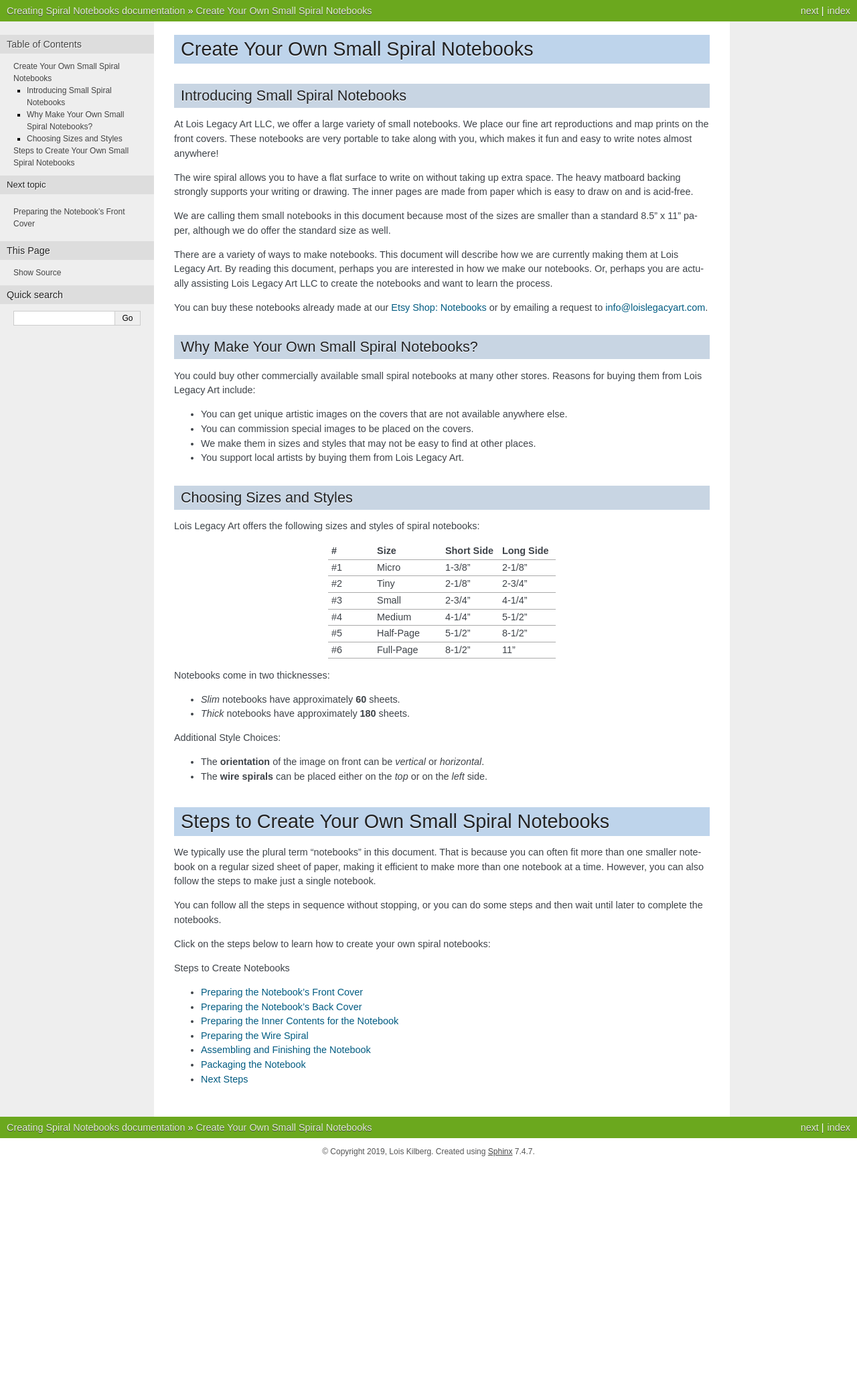
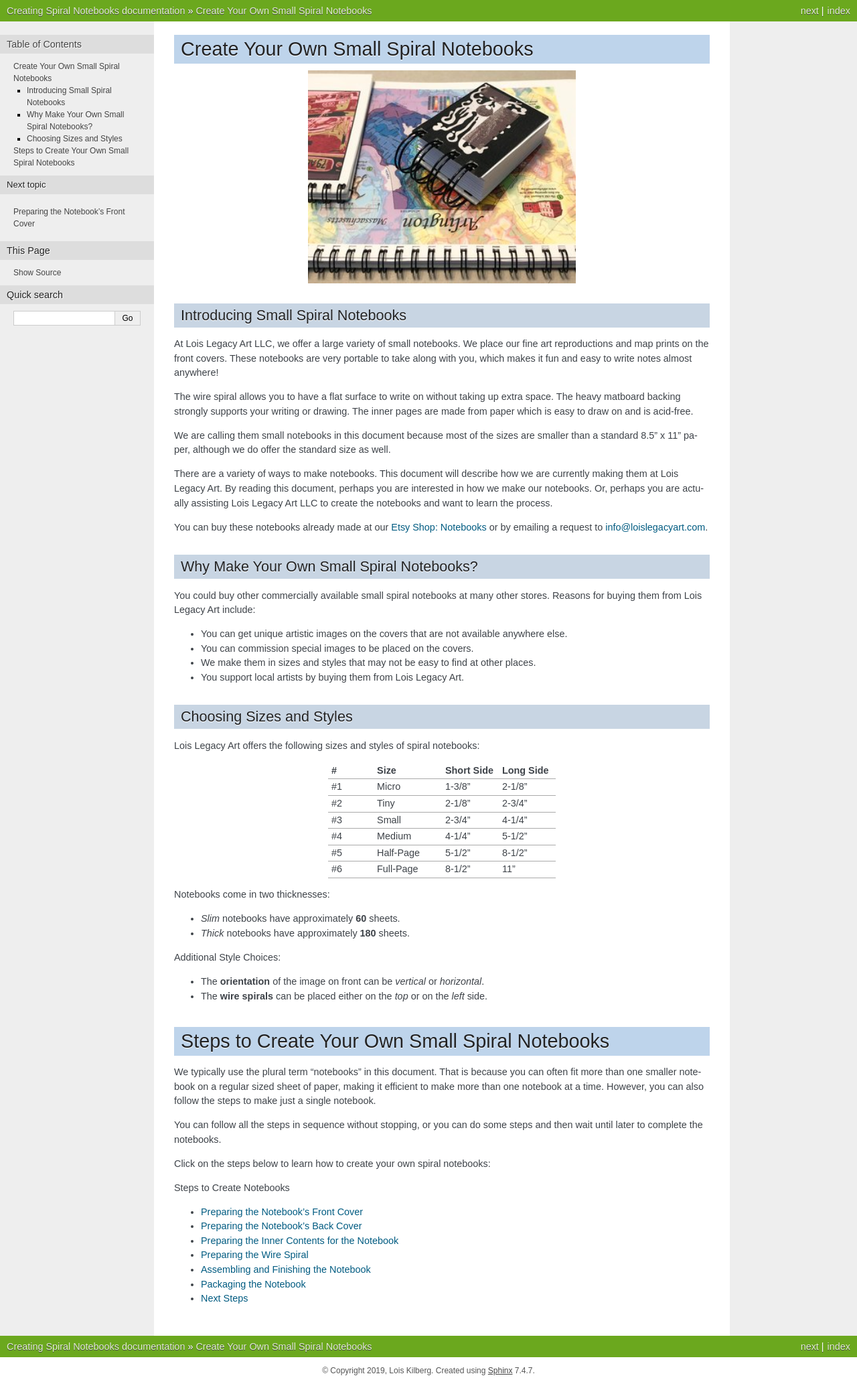
Before and after one commit to loiskilberg/create_spiral_notebook, a Sphinx documentation site: the page built from source/index.rst, in a window 1280 px wide. Shown: the whole page at 67% size. Built offline with Sphinx 7.4.7, drawn with Linux system fonts in a browser that asks for light colours; pages that are not in the unit, such as notebooks, are missing from menus; before the commit the page ends 1739 px from its top, so only the background shows below that.

Commit message:
fix image

```diff
--- a/source/index.rst
+++ b/source/index.rst
@@ -3,9 +3,9 @@ Create Your Own Small Spiral Notebooks
 
 
 .. image:: images/photo_notebooks.jpg
-         :name: photo of spiral notebooks
          :width: 50%
-         :align: "center"
+         :align: center
+         :alt: photo of spiral notebooks
 
 Introducing Small Spiral Notebooks
 ==================================
```
